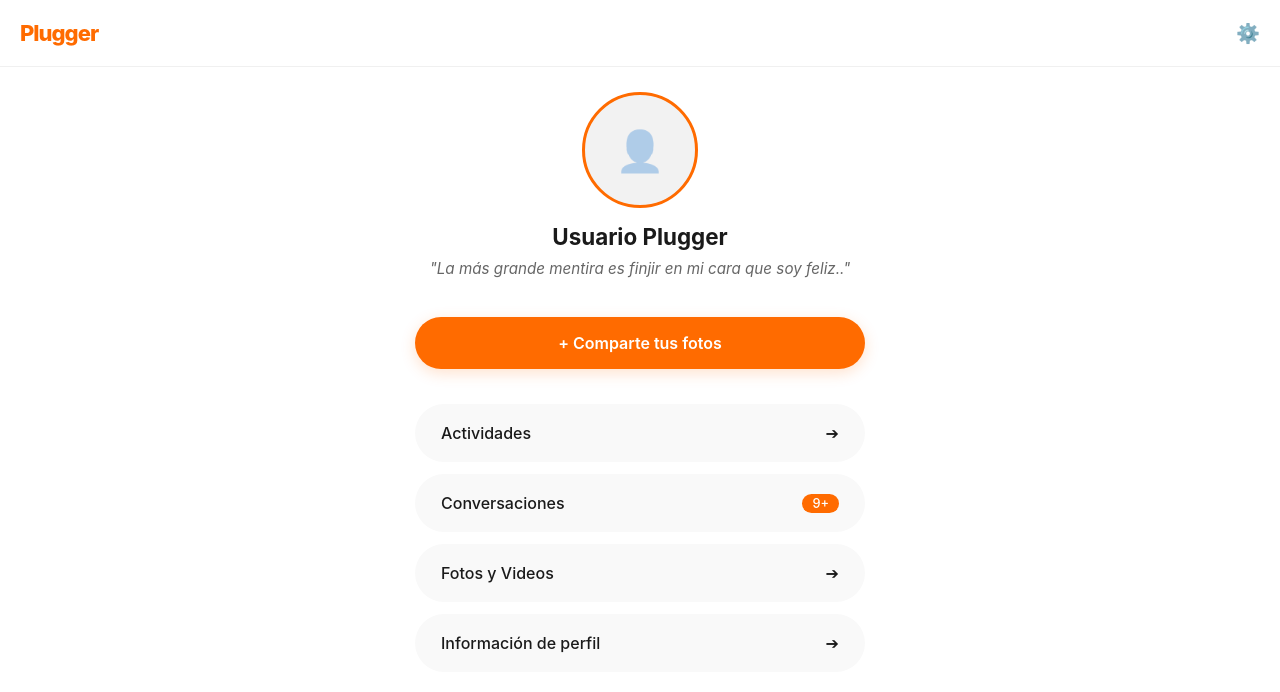
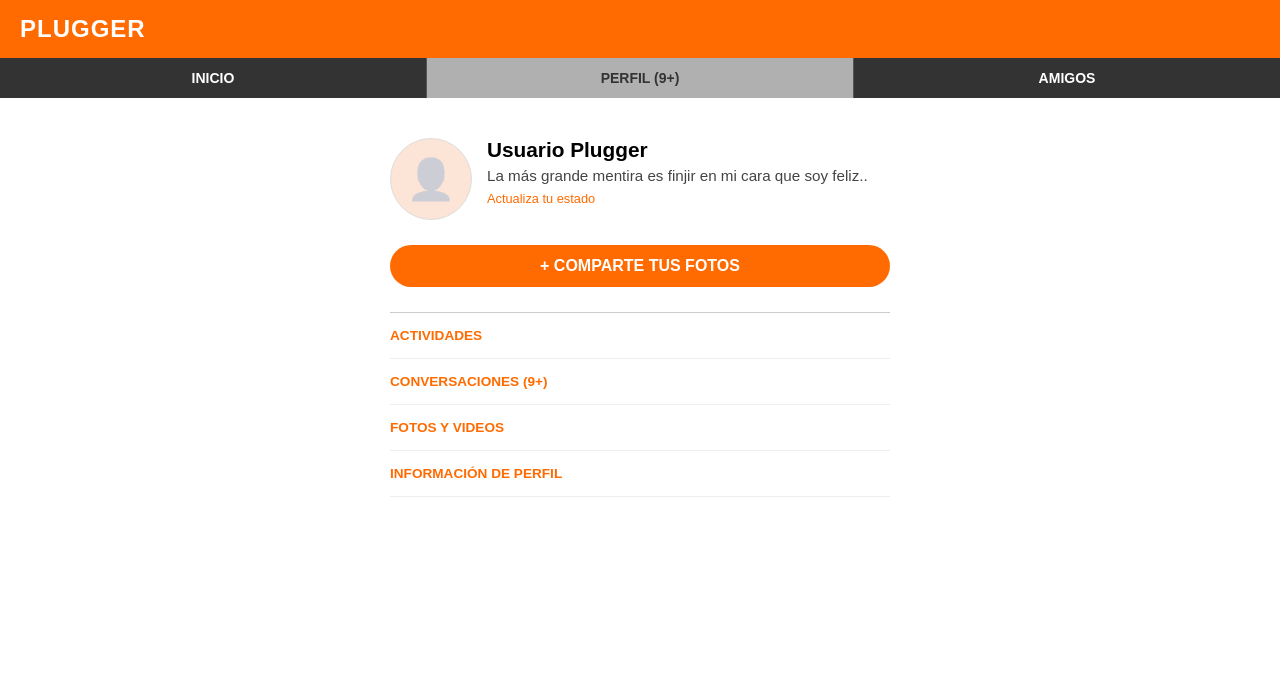
Before and after one commit to elyonyt/pluggerclone, a plain HTML site: page index.html in a window 1280 px wide. Drawn offline with Linux system fonts and the light colour scheme.

Commit message:
Update index.html

```diff
--- a/index.html
+++ b/index.html
@@ -3,156 +3,147 @@
 <head>
     <meta charset="UTF-8">
     <meta name="viewport" content="width=device-width, initial-scale=1.0">
-    <title>Plugger | Mi Perfil</title>
+    <title>Plugger</title>
     <style>
-        /* Estilo Minimalista y Redondeado */
         body {
-            font-family: 'Inter', -apple-system, BlinkMacSystemFont, sans-serif;
+            font-family: Arial, sans-serif;
             margin: 0;
-            background-color: #ffffff; /* Fondo blanco puro para limpieza */
-            color: #1a1a1a;
+            padding: 0;
+            background-color: #ffffff;
         }
 
-        header {
-            background-color: #fff;
-            padding: 20px;
-            display: flex;
-            justify-content: space-between;
-            align-items: center;
-            border-bottom: 1px solid #f0f0f0;
+        /* Banner Naranja Superior */
+        .banner {
+            background-color: #ff6b00;
+            color: white;
+            padding: 15px 20px;
+            font-size: 24px;
+            font-weight: bold;
+            letter-spacing: 1px;
         }
 
-        .logo {
-            font-size: 22px;
-            font-weight: 800;
-            color: #ff6b00;
-            letter-spacing: -1px;
+        /* Barra de Navegación con divisiones grises */
+        .nav-bar {
+            display: flex;
+            background-color: #333; /* El fondo oscuro de la captura */
+            text-align: center;
         }
 
-        .container {
-            max-width: 450px;
-            margin: 0 auto;
-            padding: 25px;
+        .nav-item {
+            flex: 1;
+            padding: 12px 0;
+            color: white;
+            text-decoration: none;
+            font-size: 14px;
+            font-weight: bold;
+            border-right: 1px solid #555; /* División del rectángulo */
         }
 
-        /* Perfil Circular */
-        .profile-section {
-            display: flex;
-            flex-direction: column;
-            align-items: center;
-            text-align: center;
-            margin-bottom: 30px;
+        .nav-item:last-child {
+            border-right: none;
         }
 
+        .nav-item.active {
+            background-color: #b0b0b0; /* El gris claro para la pestaña activa */
+            color: #333;
+        }
+
+        /* Contenedor de contenido */
+        .content {
+            padding: 20px;
+            max-width: 500px;
+            margin: 0 auto;
+        }
+
+        .profile-header {
+            display: flex;
+            align-items: flex-start;
+            gap: 15px;
+            margin-top: 20px;
+        }
+
+        /* Avatar Circular */
         .avatar {
-            width: 110px;
-            height: 110px;
-            background-color: #f2f2f2;
-            border-radius: 50%; /* Círculo perfecto */
-            margin-bottom: 15px;
-            border: 3px solid #ff6b00; /* Aro naranja sutil */
+            width: 80px;
+            height: 80px;
+            background-color: #fce4d6;
+            border-radius: 50%;
             display: flex;
             align-items: center;
             justify-content: center;
+            border: 1px solid #ddd;
         }
 
-        .username {
-            font-size: 1.4rem;
-            font-weight: 700;
+        .user-info h2 {
             margin: 0;
+            font-size: 1.3rem;
         }
 
-        .status-text {
-            color: #666;
+        .status {
+            color: #444;
             font-size: 0.95rem;
-            margin: 8px 0;
-            font-style: italic;
-            line-height: 1.4;
+            margin: 5px 0;
         }
 
-        /* Botón muy redondeado */
-        .btn-action {
+        /* Botón Naranja Redondo */
+        .btn-share {
             display: block;
             background-color: #ff6b00;
             color: white;
             text-align: center;
-            padding: 16px;
-            border-radius: 50px; /* Bordes tipo pastilla */
+            padding: 12px;
+            border-radius: 50px;
             text-decoration: none;
-            font-weight: 600;
-            margin-bottom: 35px;
-            box-shadow: 0 4px 15px rgba(255, 107, 0, 0.2);
+            font-weight: bold;
+            margin: 25px 0;
         }
 
-        /* Lista de opciones con diseño redondo */
-        .menu-list {
-            list-style: none;
-            padding: 0;
+        /* Lista de opciones */
+        .options-list {
+            border-top: 1px solid #ccc;
         }
 
-        .menu-item {
-            background: #f9f9f9;
-            margin-bottom: 12px;
-            padding: 18px 25px;
-            border-radius: 40px; /* Redondeado en las puntas */
-            display: flex;
-            justify-content: space-between;
-            align-items: center;
-            transition: 0.2s;
-            font-weight: 500;
-            border: 1px solid transparent;
-        }
-
-        .menu-item:hover {
-            background: #ffffff;
-            border: 1px solid #ff6b00;
-            transform: scale(1.02);
-        }
-
-        .count {
-            background-color: #ff6b00;
-            color: white;
-            padding: 2px 10px;
-            border-radius: 20px;
-            font-size: 0.8rem;
+        .option-item {
+            padding: 15px 0;
+            border-bottom: 1px solid #eee;
+            color: #ff6b00; /* Texto naranja como en la foto */
+            font-weight: bold;
+            text-transform: uppercase;
+            font-size: 0.85rem;
         }
     </style>
 </head>
 <body>
 
-    <header>
-        <div class="logo">Plugger</div>
-        <div style="cursor: pointer; font-size: 1.2rem;">⚙️</div>
-    </header>
+    <div class="banner">
+        PLUGGER
+    </div>
 
-    <div class="container">
-        <div class="profile-section">
+    <div class="nav-bar">
+        <a href="#" class="nav-item">INICIO</a>
+        <a href="#" class="nav-item active">PERFIL (9+)</a>
+        <a href="#" class="nav-item">AMIGOS</a>
+    </div>
+
+    <div class="content">
+        <div class="profile-header">
             <div class="avatar">
-                <span style="font-size: 40px; opacity: 0.3;">👤</span>
+                <span style="font-size: 40px; opacity: 0.2;">👤</span>
             </div>
-            <h2 class="username">Usuario Plugger</h2>
-            <p class="status-text">"La más grande mentira es finjir en mi cara que soy feliz.."</p>
+            <div class="user-info">
+                <h2>Usuario Plugger</h2>
+                <p class="status">La más grande mentira es finjir en mi cara que soy feliz..</p>
+                <a href="#" style="color: #ff6b00; text-decoration: none; font-size: 0.8rem;">Actualiza tu estado</a>
+            </div>
         </div>
 
-        <a href="#" class="btn-action">+ Comparte tus fotos</a>
+        <a href="#" class="btn-share">+ COMPARTE TUS FOTOS</a>
 
-        <div class="menu-list">
-            <div class="menu-item">
-                <span>Actividades</span>
-                <span>➔</span>
-            </div>
-            <div class="menu-item">
-                <span>Conversaciones</span>
-                <span class="count">9+</span>
-            </div>
-            <div class="menu-item">
-                <span>Fotos y Videos</span>
-                <span>➔</span>
-            </div>
-            <div class="menu-item">
-                <span>Información de perfil</span>
-                <span>➔</span>
-            </div>
+        <div class="options-list">
+            <div class="option-item">ACTIVIDADES</div>
+            <div class="option-item">CONVERSACIONES (9+)</div>
+            <div class="option-item">FOTOS Y VIDEOS</div>
+            <div class="option-item">INFORMACIÓN DE PERFIL</div>
         </div>
     </div>
 
```
